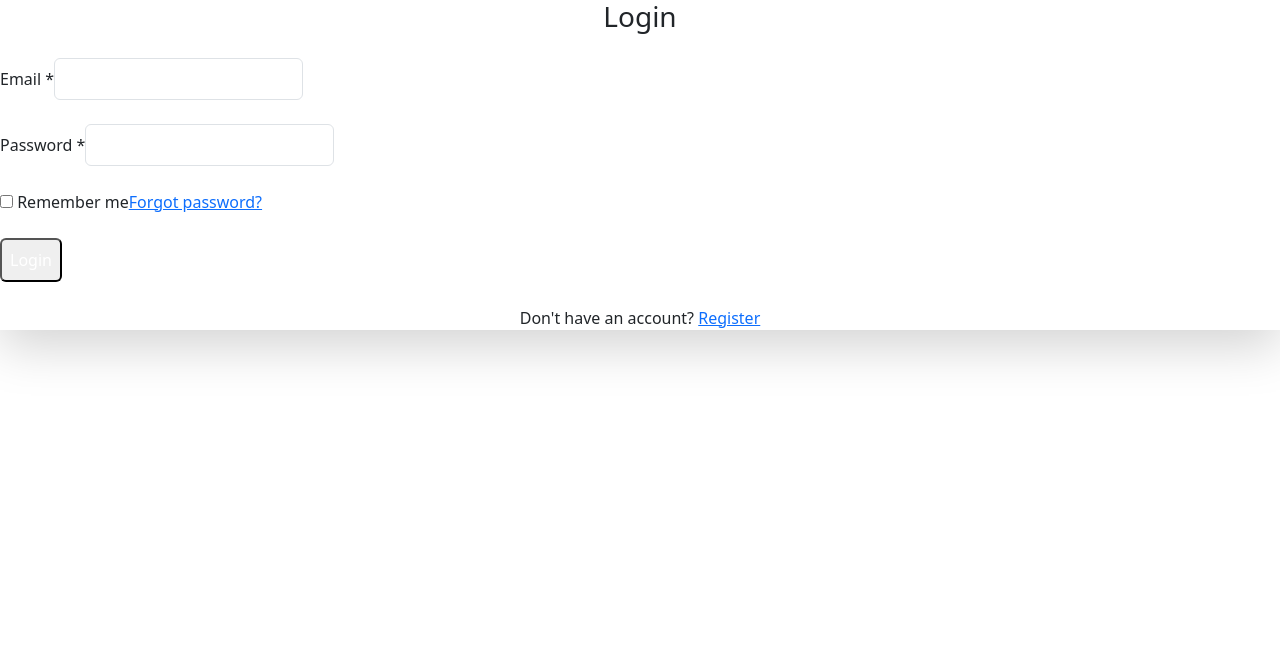
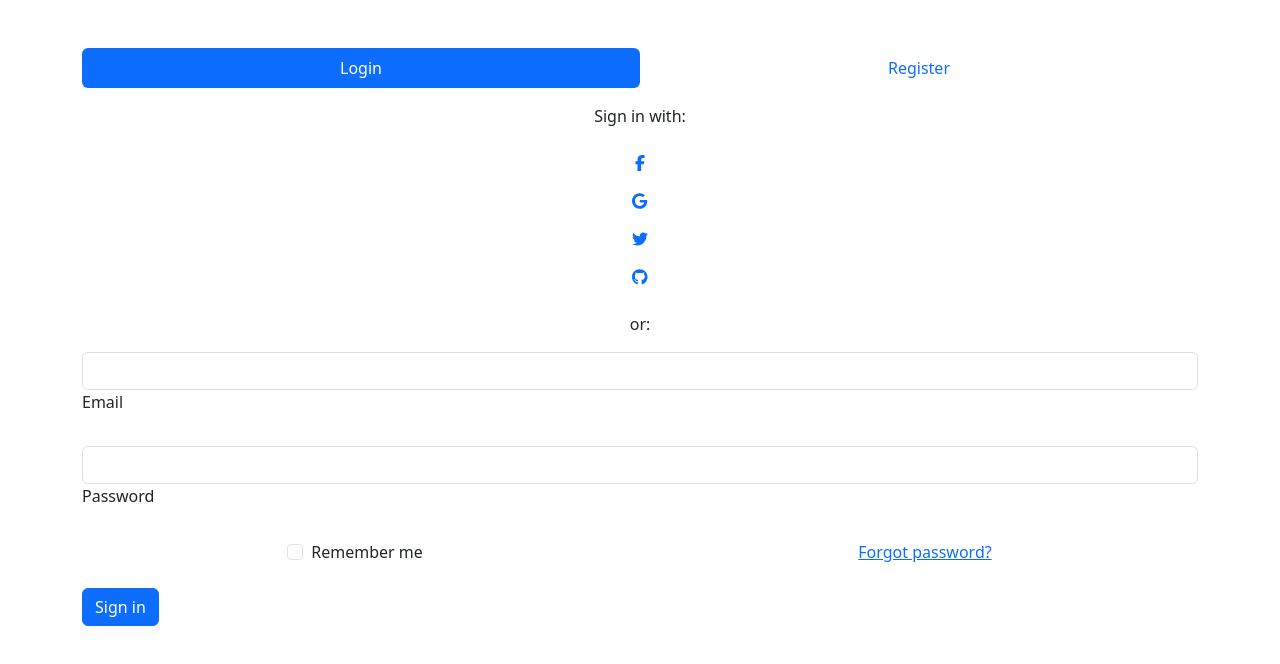
Before and after one commit to Ana-drea/FoodMart_NETAPI, a React (Create React App) app in the folder react-front-end/: page /login in a window 1280 px wide. Shown: the top 664 px of the page. Built offline with nearby package versions, Linux system fonts and the light colour scheme; no server answers.

Commit message:
Change login page layout, add mdb effect

```diff
--- a/react-front-end/src/Login.jsx
+++ b/react-front-end/src/Login.jsx
@@ -1,29 +1,47 @@
 import { useState } from "react";
 import { encryptPassword } from "./utils/crypto";
+import "bootstrap/dist/css/bootstrap.min.css";
+import { FontAwesomeIcon } from "@fortawesome/react-fontawesome";
+import {
+  faFacebookF,
+  faGoogle,
+  faTwitter,
+  faGithub,
+} from "@fortawesome/free-brands-svg-icons";
+import { MDBBtn, MDBRipple, MDBInput } from "mdb-react-ui-kit";
 
 const Login = () => {
-  const [email, setEmail] = useState("");
-  const [password, setPassword] = useState("");
+  const [loginEmail, setLoginEmail] = useState("");
+  const [loginPassword, setLoginPassword] = useState("");
   const publicKey = process.env.REACT_APP_PUBLIC_KEY;
+
+  const [isChecked, setIsChecked] = useState(false);
+
+  const handleCheckboxChange = () => {
+    setIsChecked(!isChecked); // Toggle the checkbox's checked state
+  };
 
   const handleLogin = async (event) => {
     event.preventDefault();
     const API_URL = "http://localhost:5134/api/Account/login";
 
-    if (!email || !password) {
+    if (!loginEmail || !loginPassword) {
       alert("Please fill in all fields.");
       return;
     }
 
     try {
-      const encryptedPassword = await encryptPassword(password, publicKey);
+      const encryptedPassword = await encryptPassword(loginPassword, publicKey);
       const response = await fetch(API_URL, {
         method: "POST",
         headers: {
           "Content-Type": "application/json",
           Accept: "application/json",
         },
-        body: JSON.stringify({ email, password: encryptedPassword }),
+        body: JSON.stringify({
+          email: loginEmail,
+          password: encryptedPassword,
+        }),
       });
 
       if (!response.ok) {
@@ -34,7 +52,6 @@ const Login = () => {
       const data = await response.json();
       localStorage.setItem("token", data.token);
       alert("Login successful!");
-      // window.location.href = "order.html"; // Redirect after login
     } catch (error) {
       console.error("Error:", error);
       alert(error.message || "An error occurred during login.");
@@ -42,51 +59,180 @@ const Login = () => {
   };
 
   return (
-    <div className="flex items-center justify-center min-h-screen bg-gray-100">
-      <div className="w-full max-w-md bg-white p-6 rounded-lg shadow-lg">
-        <h3 className="text-2xl font-semibold text-center mb-4">Login</h3>
+    <div className="container mt-5">
+      {/* Pills navs */}
+      <ul
+        className="nav nav-pills nav-justified mb-3"
+        id="authTabs"
+        role="tablist"
+      >
+        <li className="nav-item" role="presentation">
+          <a
+            className="nav-link active"
+            id="tab-login"
+            data-bs-toggle="tab"
+            href="#pills-login"
+            role="tab"
+            aria-controls="pills-login"
+            aria-selected="true"
+          >
+            Login
+          </a>
+        </li>
+        <li className="nav-item" role="presentation">
+          <a
+            className="nav-link"
+            id="tab-register"
+            data-bs-toggle="tab"
+            href="#pills-register"
+            role="tab"
+            aria-controls="pills-register"
+            aria-selected="false"
+          >
+            Register
+          </a>
+        </li>
+      </ul>
+
+      {/* Pills content */}
+      <div className="tab-content">
+        {/* Login Tab */}
+        <div
+          className="tab-pane fade show active"
+          id="pills-login"
+          role="tabpanel"
+          aria-labelledby="tab-login"
+        >
           <form onSubmit={handleLogin}>
-          <div className="mb-4">
-            <label className="block text-sm font-medium">Email *</label>
-            <input
+            <div className="text-center mb-3">
+              <p>Sign in with:</p>
+              <MDBRipple>
+                <button
+                  type="button"
+                  className="btn btn-link btn-floating mx-1"
+                >
+                  <FontAwesomeIcon icon={faFacebookF} />
+                </button>
+              </MDBRipple>
+              <MDBRipple>
+                <button
+                  type="button"
+                  className="btn btn-link btn-floating mx-1"
+                >
+                  <FontAwesomeIcon icon={faGoogle} />
+                </button>
+              </MDBRipple>
+              <MDBRipple>
+                <button
+                  type="button"
+                  className="btn btn-link btn-floating mx-1"
+                >
+                  <FontAwesomeIcon icon={faTwitter} />
+                </button>
+              </MDBRipple>
+              <MDBRipple>
+                <button
+                  type="button"
+                  className="btn btn-link btn-floating mx-1"
+                >
+                  <FontAwesomeIcon icon={faGithub} />
+                </button>
+              </MDBRipple>
+            </div>
+            <p className="text-center">or:</p>
+            {/* Email input */}
+            <div className="form-outline mb-4">
+              <MDBInput
+                label="Email"
                 type="email"
-              className="w-full p-2 border rounded"
-              value={email}
-              onChange={(e) => setEmail(e.target.value)}
-              required
+                id="email"
+                className="form-control"
+                value={loginEmail}
+                onChange={(e) => setLoginEmail(e.target.value)}
               />
             </div>
-          <div className="mb-4">
-            <label className="block text-sm font-medium">Password *</label>
+            {/* Password input */}
+            <div data-mdb-input-init className="form-outline mb-4">
+              <MDBInput
+                label="Password"
+                type="password"
+                id="loginPassword"
+                className="form-control"
+                value={loginPassword}
+                onChange={(e) => setLoginPassword(e.target.value)}
+              />
+            </div>
+            {/* 2 column grid layout */}
+            <div className="row mb-4">
+              <div className="col-md-6 d-flex justify-content-center">
+                {/* Checkbox */}
+                <div className="form-check mb-3 mb-md-0">
+                  <input
+                    className="form-check-input"
+                    type="checkbox"
+                    value=""
+                    id="loginCheck"
+                    checked={isChecked}
+                    onChange={handleCheckboxChange}
+                  />
+                  <label className="form-check-label" htmlFor="loginCheck">
+                    {" "}
+                    Remember me{" "}
+                  </label>
+                </div>
+              </div>
+
+              <div className="col-md-6 d-flex justify-content-center">
+                {/* Simple link */}
+                <a href="#!">Forgot password?</a>
+              </div>
+            </div>
+            <MDBBtn
+              type="submit"
+              data-mdb-button-init
+              data-mdb-ripple-init
+              className="btn btn-primary btn-block mb-4"
+            >
+              Sign in
+            </MDBBtn>
+          </form>
+        </div>
+
+        {/* Register Tab */}
+        <div
+          className="tab-pane fade"
+          id="pills-register"
+          role="tabpanel"
+          aria-labelledby="tab-register"
+        >
+          <form>
+            <div className="mb-3">
+              <label htmlFor="registerName" className="form-label">
+                Name
+              </label>
+              <input type="text" id="registerName" className="form-control" />
+            </div>
+            <div className="mb-3">
+              <label htmlFor="registerEmail" className="form-label">
+                Email
+              </label>
+              <input type="email" id="registerEmail" className="form-control" />
+            </div>
+            <div className="mb-3">
+              <label htmlFor="registerPassword" className="form-label">
+                Password
+              </label>
               <input
                 type="password"
-              className="w-full p-2 border rounded"
-              value={password}
-              onChange={(e) => setPassword(e.target.value)}
-              required
+                id="registerPassword"
+                className="form-control"
               />
             </div>
-          <div className="flex justify-between items-center mb-4">
-            <label className="flex items-center">
-              <input type="checkbox" className="mr-2" /> Remember me
-            </label>
-            <a href="#" className="text-blue-500 text-sm">
-              Forgot password?
-            </a>
-          </div>
-          <button
-            type="submit"
-            className="w-full bg-blue-500 text-white p-2 rounded"
-          >
-            Login
+            <button type="submit" className="btn btn-primary w-100">
+              Register
             </button>
           </form>
-        <p className="text-center mt-4">
-          Don't have an account?{" "}
-          <a href="register.html" className="text-blue-500">
-            Register
-          </a>
-        </p>
+        </div>
       </div>
     </div>
   );
```
Lines whose indentation alone changed are shown as unchanged.
